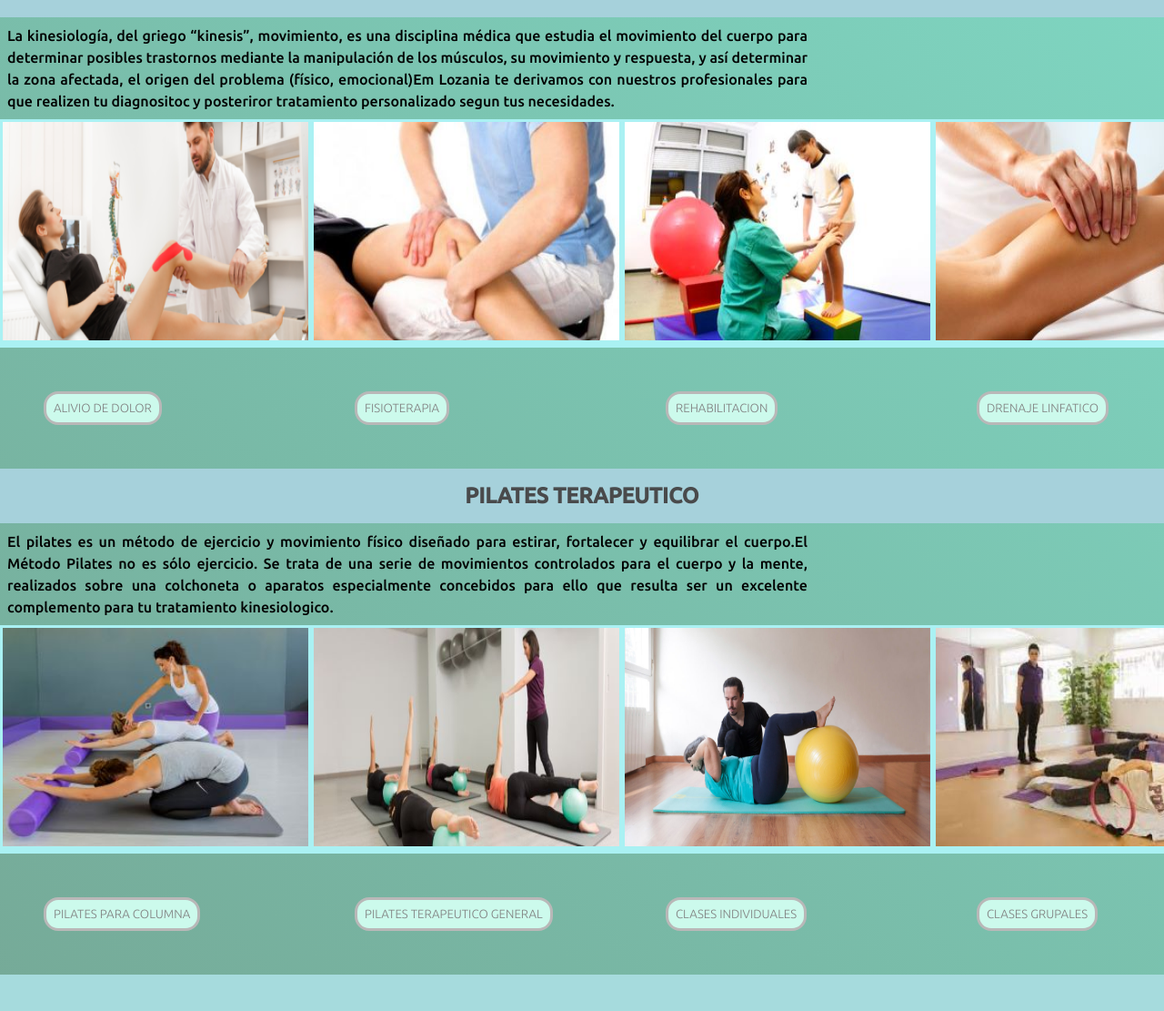
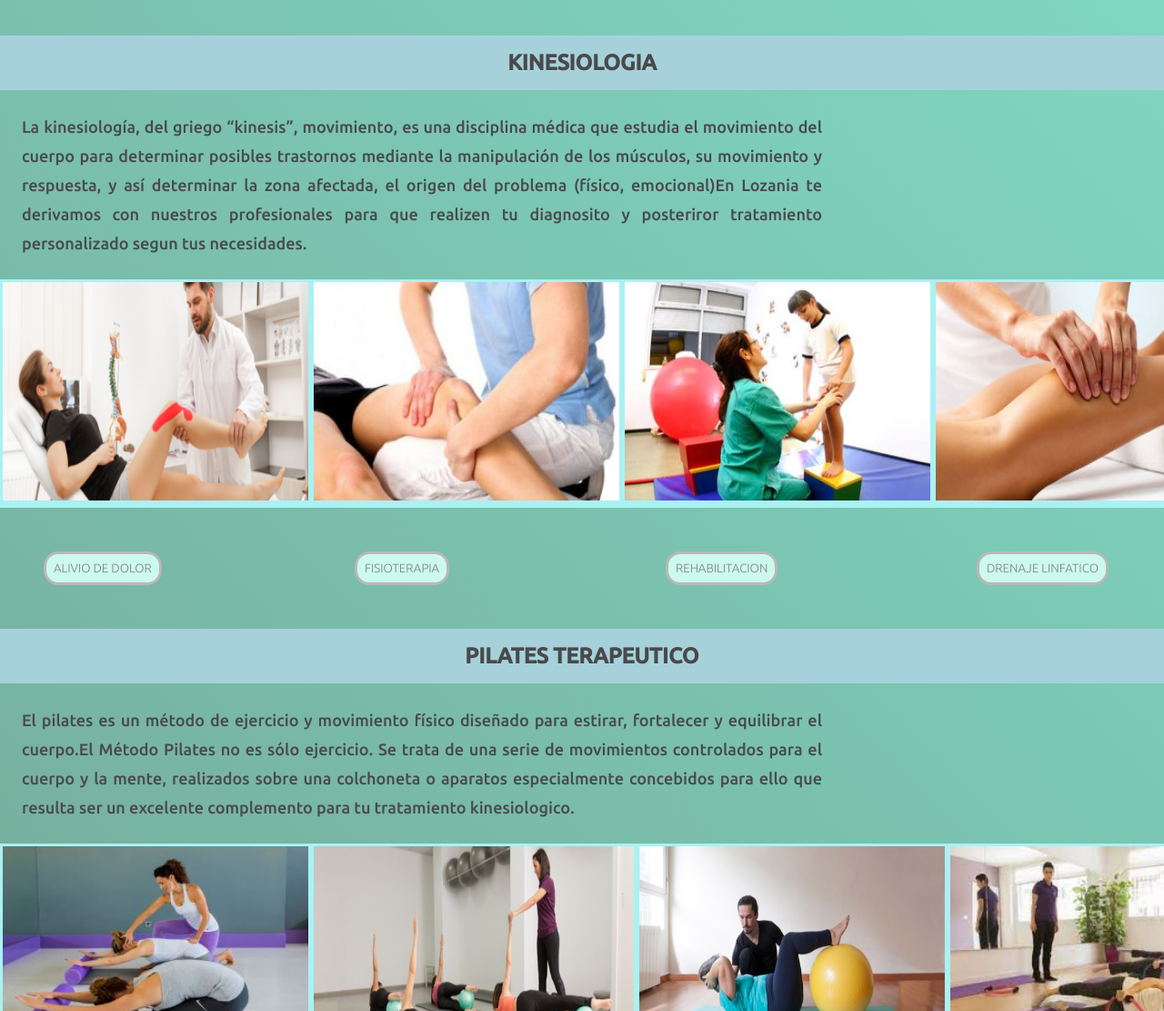
Before and after one commit to mariaguillermina/trabajofinal, a plain HTML site: page index.html in a window 1280 px wide. Shown: the part 1759-2870 px from the top of the page at 91% size. Drawn offline with Linux system fonts and the light colour scheme.

Commit message:
estilos description

```diff
--- a/estilos.css
+++ b/estilos.css
@@ -184,10 +184,13 @@ main{
     text-align:justify;
     list-style: none;
     padding: 00.50rem;
+    margin: 1rem;
     font-family: 'Ubuntu', sans-serif;
     font-weight: normal;
+    font-size: large;
     width: 70%;
-    line-height: 1.5rem;
+    line-height: 2rem;
+    color: #494a4b;
 
 }
 
--- a/index.html
+++ b/index.html
@@ -161,7 +161,7 @@
             <p>
             <h4 class="descripcion">La kinesiología, del griego “kinesis”, movimiento, es una disciplina médica que estudia el movimiento del cuerpo para
            determinar posibles trastornos mediante la manipulación de los músculos, su movimiento y respuesta, y así determinar la zona afectada, el
-          origen del problema (físico, emocional)Em Lozania te derivamos con nuestros profesionales para que realizen tu diagnositoc y posteriror
+          origen del problema (físico, emocional)En Lozania te derivamos con nuestros profesionales para que realizen tu diagnosito y posteriror
           tratamiento personalizado segun tus necesidades.</h4>
            </p>
         </div>
@@ -249,7 +249,7 @@
 
         <div class="card">
             <div class="container-image-card">
-                <img src="./img/pilates terapeutico card.jpg" style="height: 15rem; width: 21rem;" alt="pilates terapeutico"  >
+                <img src="./img/pilates terapeutico card.jpg" style="height: 15rem; width: 22rem;" alt="pilates terapeutico"  >
 
             </div>
 
```
